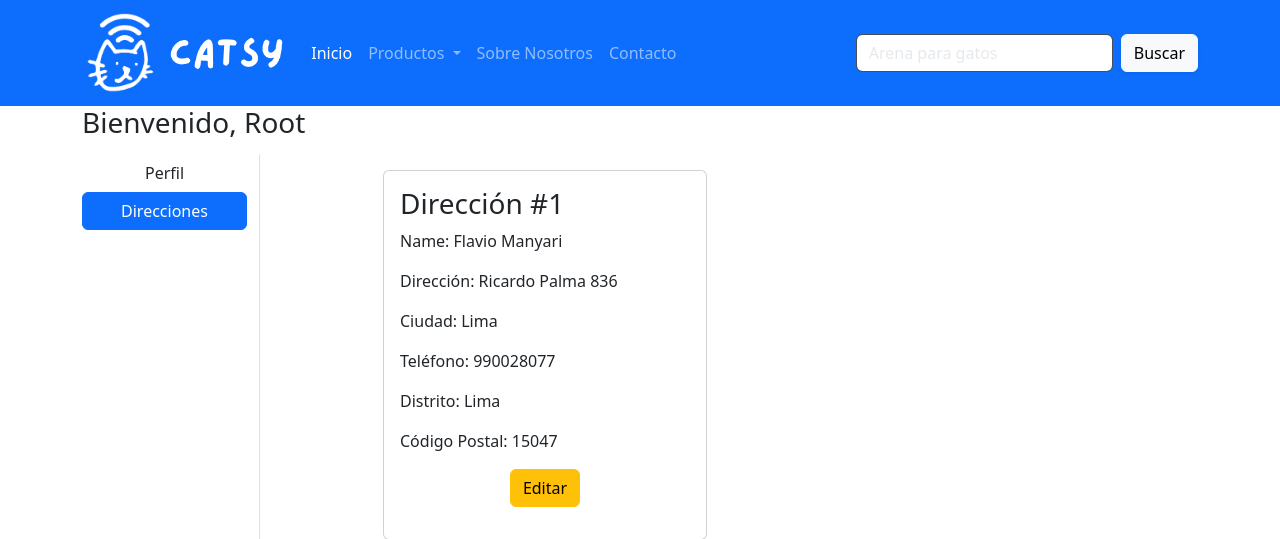
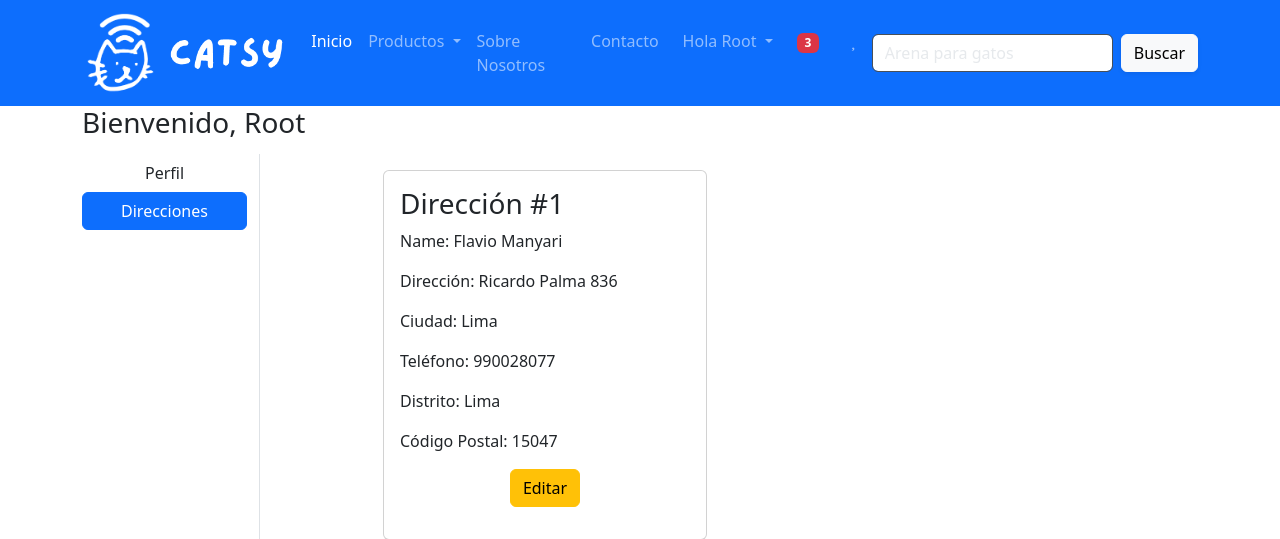
Before and after one commit to manyarif/proyecto_catsy, a Django app: page /address/ in a window 1280 px wide. Shown: the top 539 px of the page. Run offline with Django 4.2, Linux system fonts and the light colour scheme; a user stored in the database is signed in; data comes from the database, SQL or seed files in the repository; some libraries are stand-ins or nearby versions; some web fonts are replaced.

Commit message:
fix icono de carrito de compra

```diff
--- a/catsy/app/templates/app/base.html
+++ b/catsy/app/templates/app/base.html
@@ -50,7 +50,7 @@
                     </li>
                 </ul>
 
-                <ul class="d-none d-xxl-flex navbar-nav mb-0 mx-2">
+                <ul class="d-xxl-flex navbar-nav mb-0 mx-2">
                     <li class="nav-item dropdown">
                         <a class="nav-link dropdown-toggle text-capitalize" href="#" aria-expanded="false" id="profileDropdown" role="button" data-bs-toggle="dropdown" aria-expanded="false">Hola {{request.user}} </a>
                         <ul class="dropdown-menu" aria-labelledby="profileDropdown">
```
